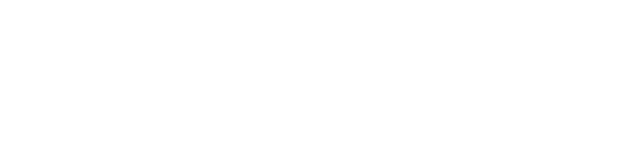
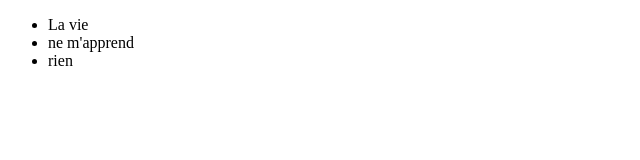
Before and after one commit to ThibautG/cours_olivier, a plain HTML site: page index.html in a window 1280 px wide. Shown: the whole page, without its empty margins (0-640 px from the left). Drawn offline with Linux system fonts and the light colour scheme.

Commit message:
Premier test

```diff
--- a/index.html
+++ b/index.html
@@ -1,11 +1,21 @@
 <!doctype html>
-<html lang="en">
+<html lang="fr">
 <head>
     <meta charset="UTF-8">
     <meta name="viewport" content="width=device-width, initial-scale=1">
-    <title>Document</title>
+    <title>La Vie</title>
 </head>
 <body>
+    <header>
+        <nav>
+            <ul>
+                <li>La vie</li>
+                <li>ne m'apprend</li>
+                <li>rien</li>
+            </ul>
+        </nav>
+    </header>
+
 
 </body>
 </html>
```
